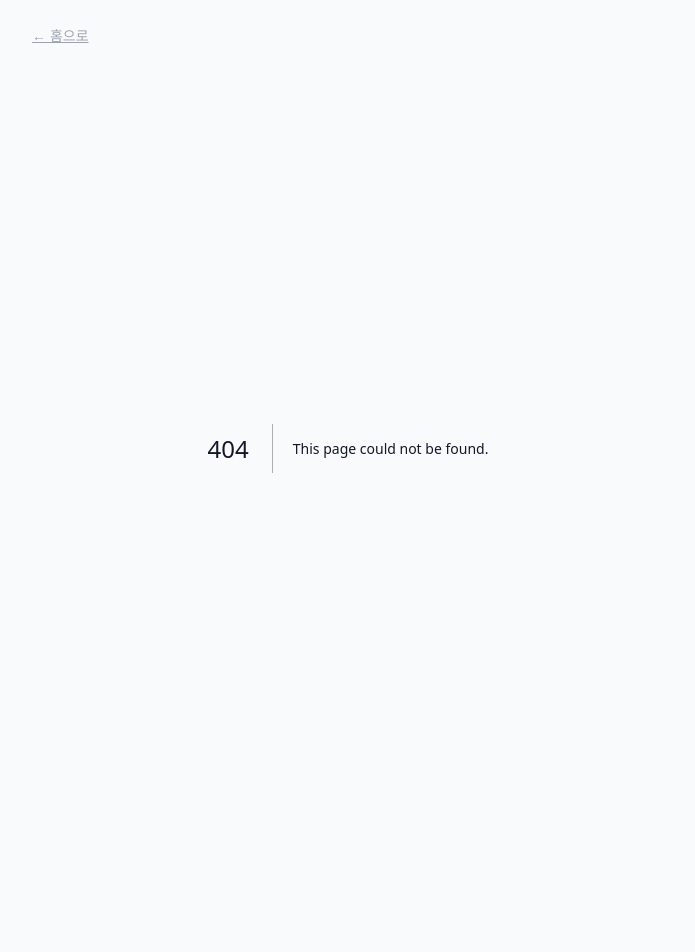
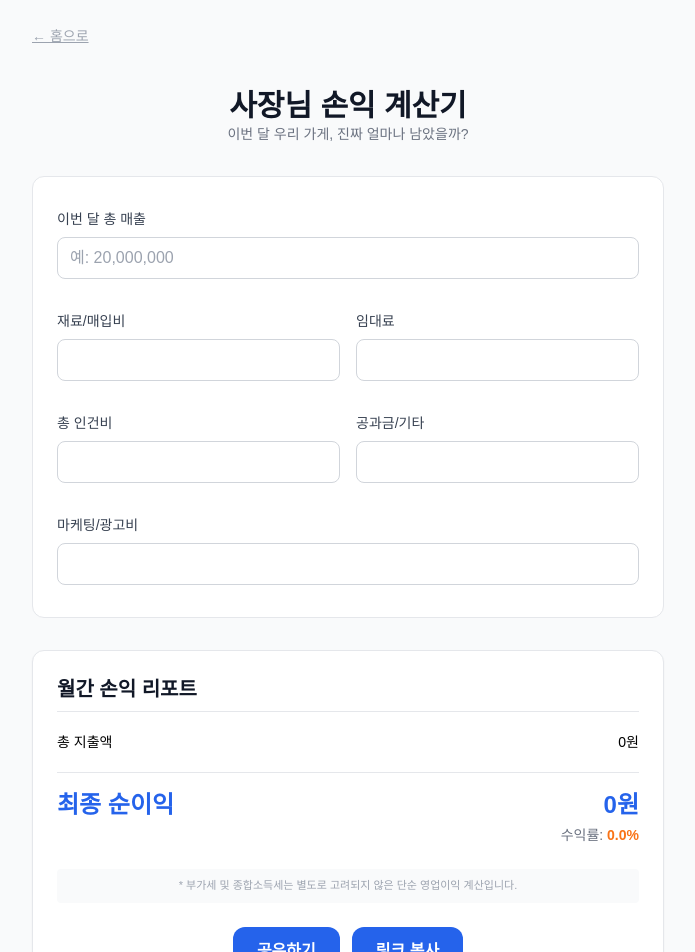
Before and after one commit to greentea2417/semogye-calculator, a Next.js app: page /profit in a window 1280 px wide. Before the commit this address had no page. Shown: the top 952 px of the page, without its empty margins (292-987 px from the left). Before the commit the page ends 848 px from the top, so only its background shows below. Built offline with nearby package versions, Linux system fonts and the light colour scheme; a web font is replaced by a local one.

Commit message:
feat: 개인사업자 순이익 계산기 추가 및 SEO 최적화 완료

```diff
--- a/app/page.tsx
+++ b/app/page.tsx
@@ -39,7 +39,10 @@ export default function Home() {
         <Link href="/hourly-multi" className="block card">
           사장님용 시급 계산기 (여러 명)
         </Link>
-
+        <Link href="/profit" className="block p-6 bg-white border rounded-xl shadow-sm hover:border-gray-900 transition-colors">
+          <h3 className="font-bold text-lg text-gray-900">개인사업자 순이익 계산기</h3>
+          <p className="text-sm text-gray-400 mt-1">매출액 대비 실질 영업이익 리포트</p>
+        </Link>
         <Link href="/burden" className="block card">
           상환부담률 계산기
         </Link>
--- /dev/null
+++ b/app/profit/layout.tsx
@@ -0,0 +1,18 @@
+import { Metadata } from "next";
+
+export const metadata: Metadata = {
+  title: "개인사업자 순이익 계산기 | 세모계",
+  description: "매출에서 임대료, 인건비, 재료비를 뺀 진짜 순수익을 계산해보세요. 사장님을 위한 간편 손익 리포트.",
+  openGraph: {
+    title: "개인사업자 순기익 계산기 | 세모계",
+    description: "이번 달 우리 가게, 진짜 얼마나 남았을까? 1분 만에 확인하는 손익 리포트",
+  },
+};
+
+export default function ProfitLayout({
+  children,
+}: {
+  children: React.ReactNode;
+}) {
+  return <>{children}</>;
+}
--- /dev/null
+++ b/app/profit/page.tsx
@@ -0,0 +1,109 @@
+"use client";
+
+import { Suspense, useEffect, useMemo, useState } from "react";
+import { useRouter, useSearchParams } from "next/navigation";
+import InputBlock from "@/components/InputBlock";
+import ResultRow from "@/components/ResultRow";
+import BottomActions from "@/components/BottomActions";
+import { decodeShareState, encodeShareState } from "../components/lib/shareState";
+
+/* ================= utils ================= */
+function parseNumber(raw: string | number) {
+  const cleaned = String(raw ?? "").replace(/[^\d]/g, "");
+  return cleaned ? Number(cleaned) : 0;
+}
+function formatComma(n: number) {
+  return n !== undefined ? n.toLocaleString("ko-KR") : "";
+}
+
+/* ================= 메인 콘텐츠 ================= */
+function ProfitContent() {
+  const sp = useSearchParams();
+  const router = useRouter();
+
+  // 입력 항목 (사장님용)
+  const [salesRaw, setSalesRaw] = useState("");      // 총 매출
+  const [costRaw, setCostRaw] = useState("");       // 원재료/매입비
+  const [rentRaw, setRentRaw] = useState("");       // 임대료
+  const [laborRaw, setLaborRaw] = useState("");      // 인건비
+  const [utilityRaw, setUtilityRaw] = useState("");    // 공과금/기타
+  const [marketingRaw, setMarketingRaw] = useState(""); // 광고비
+
+  const result = useMemo(() => {
+    const sales = parseNumber(salesRaw);
+    const cost = parseNumber(costRaw);
+    const rent = parseNumber(rentRaw);
+    const labor = parseNumber(laborRaw);
+    const utility = parseNumber(utilityRaw);
+    const marketing = parseNumber(marketingRaw);
+
+    const totalExpense = cost + rent + labor + utility + marketing;
+    const netProfit = sales - totalExpense;
+    const marginRate = sales > 0 ? (netProfit / sales) * 100 : 0;
+
+    return { totalExpense, netProfit, marginRate };
+  }, [salesRaw, costRaw, rentRaw, laborRaw, utilityRaw, marketingRaw]);
+
+  // 공유 기능 (남편분께 카톡 보낼 때 사용)
+  const shareUrl = useMemo(() => {
+    if (typeof window === "undefined") return "";
+    const state = { v: 1, inputs: { salesRaw, costRaw, rentRaw, laborRaw, utilityRaw, marketingRaw } };
+    return `${window.location.origin}/profit?data=${encodeURIComponent(encodeShareState(state))}`;
+  }, [salesRaw, costRaw, rentRaw, laborRaw, utilityRaw, marketingRaw]);
+
+  const handleShare = () => {
+    navigator.clipboard.writeText(shareUrl);
+    alert("이번 달 손익 리포트 링크가 복사되었습니다!");
+  };
+
+  return (
+    <main className="max-w-2xl mx-auto px-5 py-10 space-y-8">
+      <section className="text-center">
+        <h1 className="text-3xl font-extrabold text-gray-900">사장님 손익 계산기</h1>
+        <p className="text-gray-500 text-sm">이번 달 우리 가게, 진짜 얼마나 남았을까?</p>
+      </section>
+
+      <section className="bg-white p-6 rounded-xl border space-y-4">
+        <InputBlock label="이번 달 총 매출" type="text" value={salesRaw} onChange={(e: any) => setSalesRaw(formatComma(parseNumber(e.target.value)))} placeholder="예: 20,000,000" />
+        <div className="grid grid-cols-2 gap-4">
+          <InputBlock label="재료/매입비" type="text" value={costRaw} onChange={(e: any) => setCostRaw(formatComma(parseNumber(e.target.value)))} />
+          <InputBlock label="임대료" type="text" value={rentRaw} onChange={(e: any) => setRentRaw(formatComma(parseNumber(e.target.value)))} />
+        </div>
+        <div className="grid grid-cols-2 gap-4">
+          <InputBlock label="총 인건비" type="text" value={laborRaw} onChange={(e: any) => setLaborRaw(formatComma(parseNumber(e.target.value)))} />
+          <InputBlock label="공과금/기타" type="text" value={utilityRaw} onChange={(e: any) => setUtilityRaw(formatComma(parseNumber(e.target.value)))} />
+        </div>
+        <InputBlock label="마케팅/광고비" type="text" value={marketingRaw} onChange={(e: any) => setMarketingRaw(formatComma(parseNumber(e.target.value)))} />
+      </section>
+
+      <section className="bg-white p-6 rounded-xl border shadow-sm">
+        <h2 className="font-bold text-xl mb-4 text-gray-900 border-b pb-2">월간 손익 리포트</h2>
+        <ResultRow label="총 지출액" value={result.totalExpense} />
+        <hr className="my-4" />
+        <div className="flex justify-between items-center font-extrabold text-2xl text-blue-600">
+          <span>최종 순이익</span>
+          <span>{result.netProfit.toLocaleString()}원</span>
+        </div>
+        <div className="text-right mt-1 text-sm text-gray-500">
+          수익률: <span className="font-bold text-orange-500">{result.marginRate.toFixed(1)}%</span>
+        </div>
+
+        <p className="mt-6 text-[11px] text-gray-400 leading-relaxed text-center bg-gray-50 p-2 rounded">
+          * 부가세 및 종합소득세는 별도로 고려되지 않은 단순 영업이익 계산입니다.
+        </p>
+
+        <div className="mt-6">
+          <BottomActions onCopyLink={handleShare} onShare={handleShare} />
+        </div>
+      </section>
+    </main>
+  );
+}
+
+export default function ProfitPage() {
+  return (
+    <Suspense fallback={<div className="p-10 text-center text-gray-400">리포트 생성 중...</div>}>
+      <ProfitContent />
+    </Suspense>
+  );
+}
```
